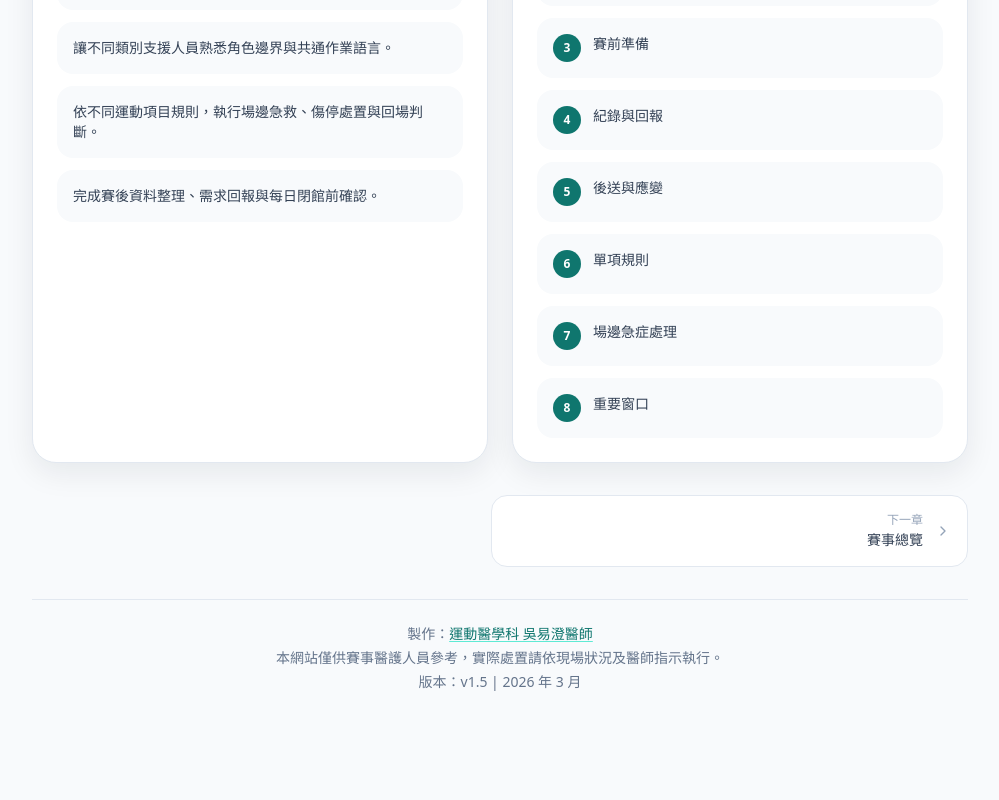
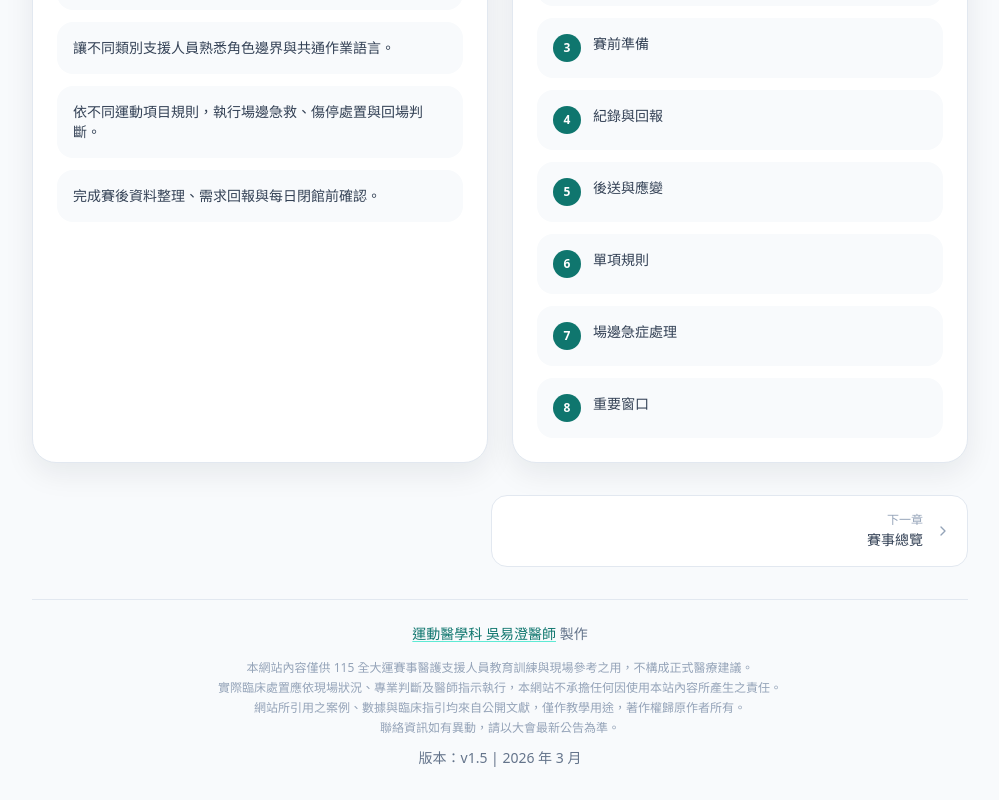
Before and after one commit to keanu77/2026NIAG, a Next.js app: page / in a window 1280 px wide. Shown: the part 1095-1895 px from the top of the page, without its empty margins (280-1279 px from the left). Before the commit the page ends 1819 px from the top, so only its background shows below. Built offline with nearby package versions, Linux system fonts and the light colour scheme.

Commit message:
feat: 頁尾新增免責聲明與調整署名格式
- 署名改為「運動醫學科 吳易澄醫師 製作」
- 新增四條免責聲明（教育用途、不構成醫療建議、著作權、聯絡資訊以大會公告為準）

```diff
--- a/components/ui/page-shell.tsx
+++ b/components/ui/page-shell.tsx
@@ -18,7 +18,6 @@ export function PageShell({ children }: { children: ReactNode }) {
         <div className="mt-6 lg:mt-0">{children}</div>
         <footer className="mt-8 border-t border-slate-200 pt-6 text-center text-sm text-slate-500">
           <p>
-            製作：
             <a
               href="https://blog.sportsmedicine.tw/"
               target="_blank"
@@ -26,12 +25,23 @@ export function PageShell({ children }: { children: ReactNode }) {
               className="font-medium text-teal-700 underline decoration-teal-300 underline-offset-2 hover:text-teal-900"
             >
               運動醫學科 吳易澄醫師
-            </a>
+            </a>{" "}
+            製作
           </p>
-          <p className="mt-1">
-            本網站僅供賽事醫護人員參考，實際處置請依現場狀況及醫師指示執行。
-          </p>
-          <p className="mt-1">版本：v1.5 | 2026 年 3 月</p>
+          <div className="mx-auto mt-4 max-w-2xl space-y-1 text-xs text-slate-400">
+            <p>
+              本網站內容僅供 115
+              全大運賽事醫護支援人員教育訓練與現場參考之用，不構成正式醫療建議。
+            </p>
+            <p>
+              實際臨床處置應依現場狀況、專業判斷及醫師指示執行，本網站不承擔任何因使用本站內容所產生之責任。
+            </p>
+            <p>
+              網站所引用之案例、數據與臨床指引均來自公開文獻，僅作教學用途，著作權歸原作者所有。
+            </p>
+            <p>聯絡資訊如有異動，請以大會最新公告為準。</p>
+          </div>
+          <p className="mt-3">版本：v1.5 | 2026 年 3 月</p>
         </footer>
       </main>
       <BackToTop />
```
